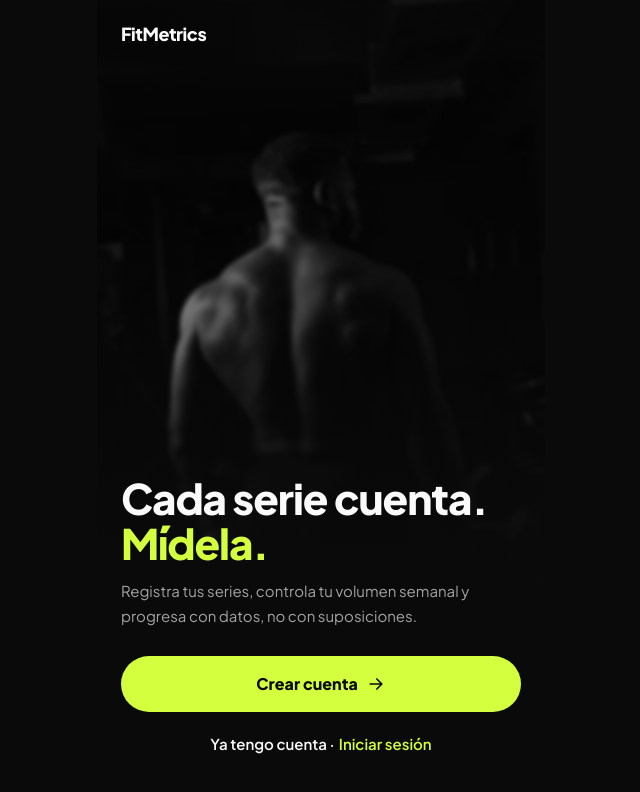
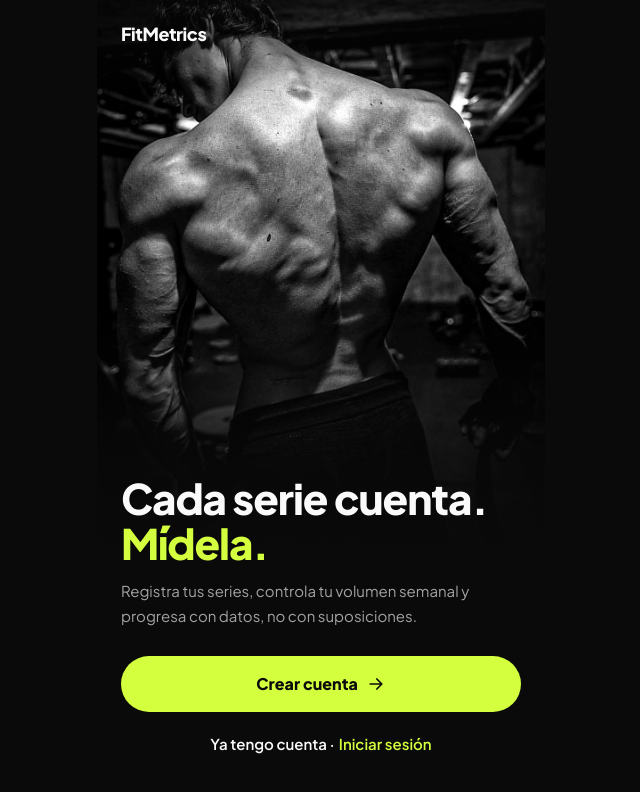
Before and after one commit to raulchvzt/FitMetrics, a React (Vite) app in the folder frontend/: page /bienvenida in a window 1280 px wide. Shown: the top 792 px of the page, without its empty margins (319-959 px from the left). Built offline with nearby package versions, Linux system fonts and the light colour scheme.

Commit message:
Nueva foto de bienvenida, nítida y en blanco y negro
- Reemplaza bienvenida.png por bienvenida.webp (117 KB)
- Foto completa arriba sin desenfoque; se funde con el fondo hacia abajo
- Actualiza la captura del README

```diff
--- a/frontend/src/pages/Bienvenida.jsx
+++ b/frontend/src/pages/Bienvenida.jsx
@@ -10,13 +10,16 @@ export default function Bienvenida() {
 
   return (
     <div className="tema-oscuro animate-pagina relative mx-auto min-h-dvh max-w-md overflow-hidden">
-      <div aria-hidden="true" className="absolute inset-0">
+      {/* Foto completa arriba, nítida; se funde con el fondo negro hacia abajo */}
+      <div aria-hidden="true" className="absolute inset-x-0 top-0">
         <img
-          src="/bienvenida.png"
+          src="/bienvenida.webp"
           alt=""
-          className="absolute inset-x-0 top-0 h-[78%] w-full scale-105 object-cover object-[center_20%] blur-[2px] brightness-90"
+          width="1005"
+          height="1256"
+          className="block h-auto max-h-[74dvh] w-full object-cover object-top"
         />
-        <div className="absolute inset-0 bg-[linear-gradient(180deg,rgba(10,10,10,0.45)_0%,rgba(10,10,10,0.1)_28%,rgba(10,10,10,0.8)_60%,#0A0A0A_74%)]" />
+        <div className="absolute inset-0 bg-[linear-gradient(180deg,rgba(10,10,10,0.55)_0%,rgba(10,10,10,0)_18%,rgba(10,10,10,0)_55%,rgba(10,10,10,0.75)_82%,#0A0A0A_100%)]" />
       </div>
 
       <div className="absolute left-6 top-[calc(1.25rem+env(safe-area-inset-top))]">
```
Also changed, not shown: frontend/public/bienvenida.png (deleted), frontend/public/bienvenida.webp (added), 1 other file (tests, documents, lock files or other folders).
